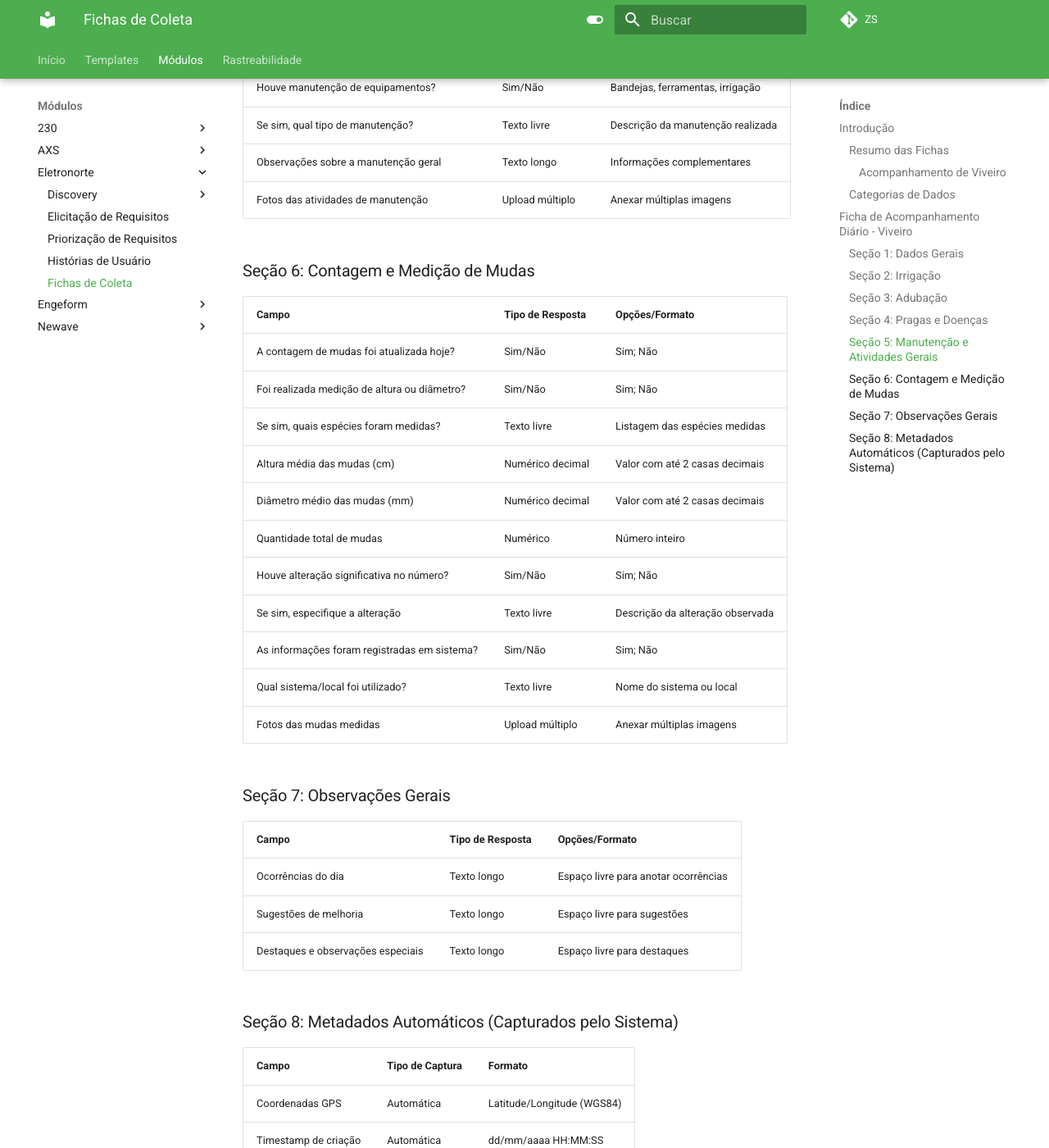
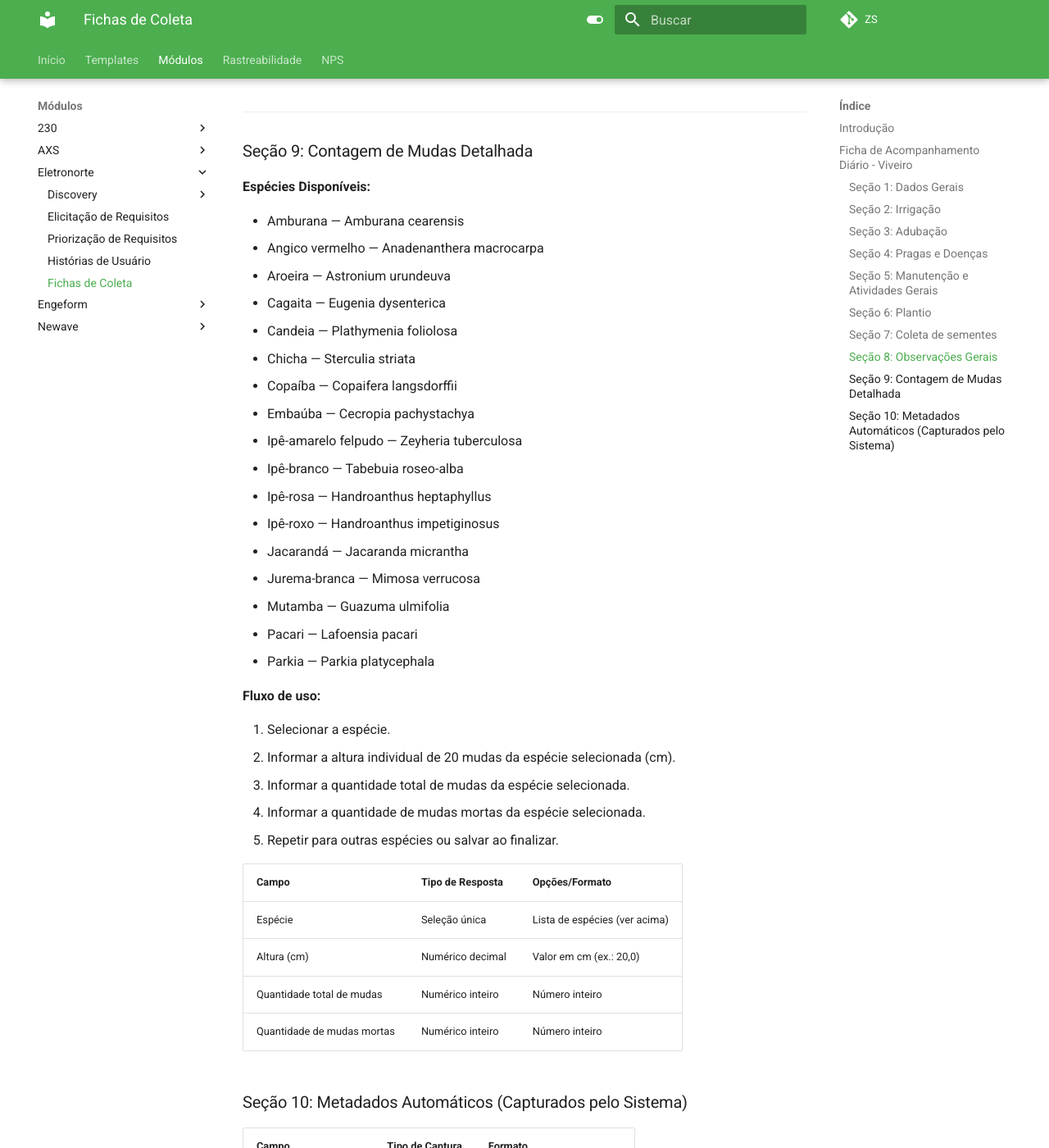
Before and after one commit to ZagoConsultoria/GIZAdocs, an MkDocs documentation site: the page built from docs/modulos/eletronorte/fichas_coleta/eletronorte.md, in a window 1280 px wide and 1400 px high, scrolled down 3450 px. Shown: the whole window at 82% size. Built offline with MkDocs 1.6.1 and Material for MkDocs 9.7.7, drawn with Linux system fonts in a browser that asks for light colours; comment, search, counter and statistics services are not loaded; some of the changed text lies outside the part shown.

Commit message:
docs: melhorias eletronorte e nps

```diff
--- a/docs/modulos/eletronorte/fichas_coleta/eletronorte.md
+++ b/docs/modulos/eletronorte/fichas_coleta/eletronorte.md
@@ -3,36 +3,6 @@
 ## Introdução
 
 Este documento apresenta as fichas de coleta de dados para o módulo **Eletronorte**, focado no acompanhamento de atividades de viveiro e gestão de mudas para o projeto da Estação Ecológica (ESEC). O sistema visa automatizar a coleta de dados diários do viveiro, substituindo formulários manuais e integrando com sistemas de relatórios automatizados.
-
-### Resumo das Fichas
-
-#### Acompanhamento de Viveiro
-
-- **Fichas**: 1
-  - Ficha de Acompanhamento Diário de Atividades no Viveiro (58 campos estruturados)
-- **Funcionalidades**:
-  - Coleta offline no ZS
-  - Sincronização automática com GIZA
-  - Sistema de favoritar fotos
-  - Geração automática de relatórios
-- **Status**: ✅ Completo
-
-### Categorias de Dados
-
-| **Categoria**         | **Quantidade de Campos** |
-| --------------------- | ------------------------ |
-| Dados Gerais          | 5                        |
-| Irrigação             | 6                        |
-| Adubação              | 8                        |
-| Pragas e Doenças      | 8                        |
-| Manutenção            | 8                        |
-| Registro Fotográfico  | 4                        |
-| Contagem de Mudas     | 11                       |
-| Observações Gerais    | 3                        |
-| Metadados Automáticos | 5                        |
-| **TOTAL**             | **58**                   |
-
----
 
 ## Ficha de Acompanhamento Diário - Viveiro
 
@@ -96,23 +66,23 @@ Este documento apresenta as fichas de coleta de dados para o módulo **Eletronor
 | Observações sobre a manutenção geral          | Texto longo          | Informações complementares        |
 | Fotos das atividades de manutenção            | Upload múltiplo      | Anexar múltiplas imagens          |
 
-### Seção 6: Contagem e Medição de Mudas
+### Seção 6: Plantio
 
-| **Campo**                                    | **Tipo de Resposta** | **Opções/Formato**               |
-| -------------------------------------------- | -------------------- | -------------------------------- |
-| A contagem de mudas foi atualizada hoje?     | Sim/Não              | Sim; Não                         |
-| Foi realizada medição de altura ou diâmetro? | Sim/Não              | Sim; Não                         |
-| Se sim, quais espécies foram medidas?        | Texto livre          | Listagem das espécies medidas    |
-| Altura média das mudas (cm)                  | Numérico decimal     | Valor com até 2 casas decimais   |
-| Diâmetro médio das mudas (mm)                | Numérico decimal     | Valor com até 2 casas decimais   |
-| Quantidade total de mudas                    | Numérico             | Número inteiro                   |
-| Houve alteração significativa no número?     | Sim/Não              | Sim; Não                         |
-| Se sim, especifique a alteração              | Texto livre          | Descrição da alteração observada |
-| As informações foram registradas em sistema? | Sim/Não              | Sim; Não                         |
-| Qual sistema/local foi utilizado?            | Texto livre          | Nome do sistema ou local         |
-| Fotos das mudas medidas                      | Upload múltiplo      | Anexar múltiplas imagens         |
+| **Campo**                            | **Tipo de Resposta** | **Opções/Formato** |
+| ------------------------------------ | -------------------- | ------------------ |
+| Qual espécie foi plantada (semeada)? | Texto livre          | Nome da espécie    |
+| Quantidade de sementes?              | Numérico             | Número inteiro     |
+| Tipo de semeadura?                   | Seleção única        | Direta; Indireta   |
+| Data de plantio                      | Data                 | dd/mm/aaaa         |
 
-### Seção 7: Observações Gerais
+### Seção 7: Coleta de sementes
+
+| **Campo**       | **Tipo de Resposta** | **Opções/Formato** |
+| --------------- | -------------------- | ------------------ |
+| Data de coleta? | Data                 | dd/mm/aaaa         |
+| Local?          | Texto livre          | Nome do local      |
+
+### Seção 8: Observações Gerais
 
 | **Campo**                         | **Tipo de Resposta** | **Opções/Formato**                   |
 | --------------------------------- | -------------------- | ------------------------------------ |
@@ -120,11 +90,48 @@ Este documento apresenta as fichas de coleta de dados para o módulo **Eletronor
 | Sugestões de melhoria             | Texto longo          | Espaço livre para sugestões          |
 | Destaques e observações especiais | Texto longo          | Espaço livre para destaques          |
 
-### Seção 8: Metadados Automáticos (Capturados pelo Sistema)
+---
 
-| **Campo**             | **Tipo de Captura** | **Formato**                  |
-| --------------------- | ------------------- | ---------------------------- |
-| Coordenadas GPS       | Automática          | Latitude/Longitude (WGS84)   |
-| Timestamp de criação  | Automática          | dd/mm/aaaa HH:MM:SS          |
+### Seção 9: Contagem de Mudas Detalhada
 
----
+**Espécies Disponíveis:**
+
+- Amburana — Amburana cearensis
+- Angico vermelho — Anadenanthera macrocarpa
+- Aroeira — Astronium urundeuva
+- Cagaita — Eugenia dysenterica
+- Candeia — Plathymenia foliolosa
+- Chicha — Sterculia striata
+- Copaíba — Copaifera langsdorffii
+- Embaúba — Cecropia pachystachya
+- Ipê-amarelo felpudo — Zeyheria tuberculosa
+- Ipê-branco — Tabebuia roseo-alba
+- Ipê-rosa — Handroanthus heptaphyllus
+- Ipê-roxo — Handroanthus impetiginosus
+- Jacarandá — Jacaranda micrantha
+- Jurema-branca — Mimosa verrucosa
+- Mutamba — Guazuma ulmifolia
+- Pacari — Lafoensia pacari
+- Parkia — Parkia platycephala
+
+**Fluxo de uso:**
+
+1. Selecionar a espécie.
+2. Informar a altura individual de 20 mudas da espécie selecionada (cm).
+3. Informar a quantidade total de mudas da espécie selecionada.
+4. Informar a quantidade de mudas mortas da espécie selecionada.
+5. Repetir para outras espécies ou salvar ao finalizar.
+
+| Campo                      | Tipo de Resposta | Opções/Formato                |
+| -------------------------- | ---------------- | ----------------------------- |
+| Espécie                    | Seleção única    | Lista de espécies (ver acima) |
+| Altura (cm)        | Numérico decimal | Valor em cm (ex.: 20,0)       |
+| Quantidade total de mudas  | Numérico inteiro | Número inteiro                |
+| Quantidade de mudas mortas | Numérico inteiro | Número inteiro                |
+
+### Seção 10: Metadados Automáticos (Capturados pelo Sistema)
+
+| **Campo**            | **Tipo de Captura** | **Formato**                |
+| -------------------- | ------------------- | -------------------------- |
+| Coordenadas GPS      | Automática          | Latitude/Longitude (WGS84) |
+| Timestamp de criação | Automática          | dd/mm/aaaa HH:MM:SS        |
--- a/mkdocs.yml
+++ b/mkdocs.yml
@@ -105,3 +105,6 @@ nav:
       - Eletronorte: rastreabilidade/eletronorte.md
       - Engeform: rastreabilidade/engeform.md
       - Newave: rastreabilidade/newave.md
+  - NPS:
+      - 304: NPS/304.md
+      - Newave: NPS/newave.md
```
Also changed, not shown: docs/NPS/304.md (added, +30 -0 lines), docs/NPS/geralGIZA.md (added, +10 -0 lines), docs/NPS/geralZS.md (added, +4 -0 lines), docs/NPS/newave.md (added, +66 -0 lines), docs/modulos/retrospectiva.md (added, +20 -0 lines), docs/NPS/230.md (added), docs/NPS/axs.md (added), docs/NPS/eletronorte.md (added), docs/NPS/engeform.md (added).
